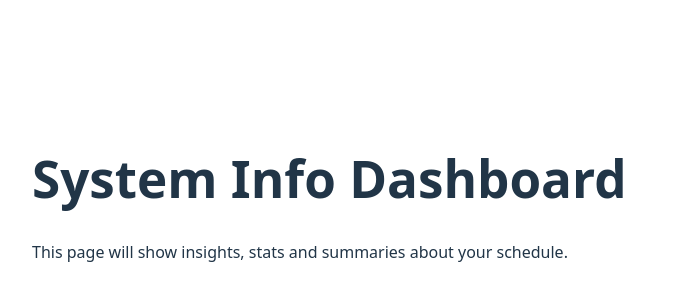
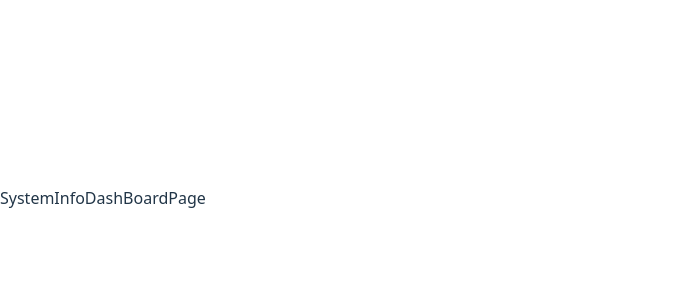
Before and after one commit to xdsasddfasdasad/Ono_Study_Timetable_Project, a React (Vite) app in the folder Ono_Study_Timetable_Project/: page /dashboard in a window 1280 px wide. Shown: the part 202-502 px from the top of the page, without its empty margins (0-686 px from the left). Built offline with nearby package versions, Linux system fonts and the light colour scheme.

Commit message:
update pages and components

```diff
--- a/Ono_Study_Timetable_Project/src/pages/SystemInfoDashboardPage.jsx
+++ b/Ono_Study_Timetable_Project/src/pages/SystemInfoDashboardPage.jsx
@@ -1,14 +1,7 @@
-// src/pages/SystemInfoDashboardPage.jsx
+import React from 'react'
 
-import React from "react";
-
-const SystemInfoDashboardPage = () => {
+export default function SystemInfoDashBoardPage() {
   return (
-    <div style={{ padding: "2rem" }}>
-      <h1>System Info Dashboard</h1>
-      <p>This page will show insights, stats and summaries about your schedule.</p>
-    </div>
-  );
-};
-
-export default SystemInfoDashboardPage;
+    <div>SystemInfoDashBoardPage</div>
+  )
+}
```
Also changed, not shown: Ono_Study_Timetable_Project/src/components/modals/HelpModal.jsx (+7 -0 lines), Ono_Study_Timetable_Project/src/components/modals/HomeModal.jsx (+7 -0 lines), Ono_Study_Timetable_Project/src/components/modals/InfoModal.jsx (+7 -0 lines), Ono_Study_Timetable_Project/src/components/modals/StudentManagementModal.jsx (+7 -0 lines).
